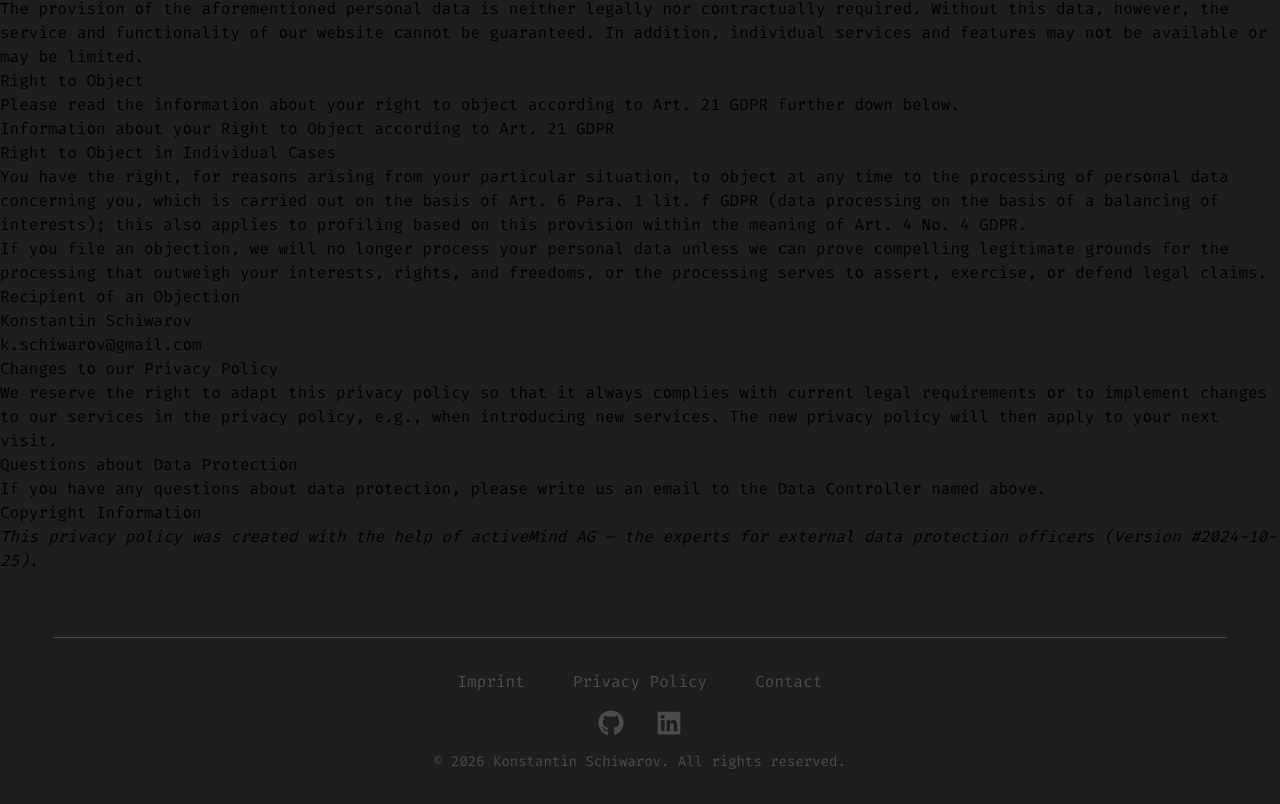
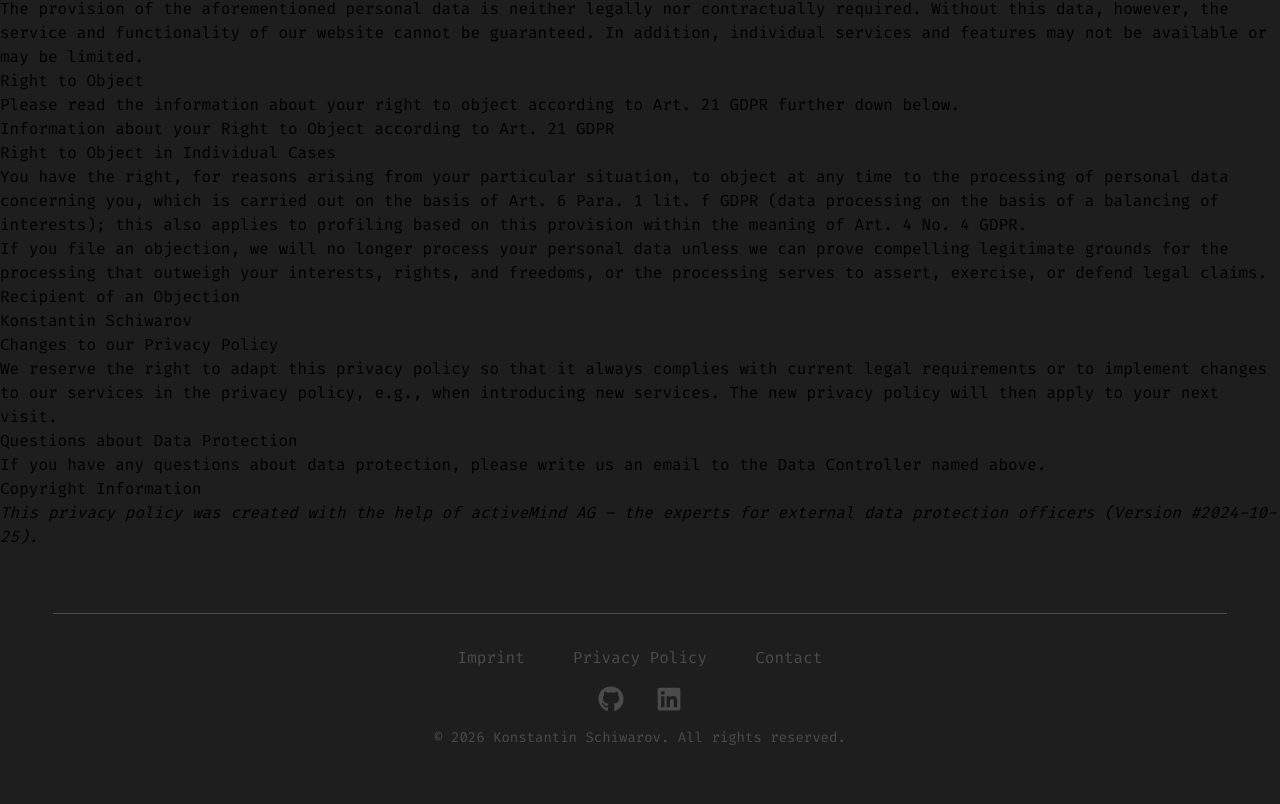
Before and after one commit to Sonic12K12/portfolio-website-nextjs, a Next.js app: page /PrivacyPolicy in a window 1280 px wide. Shown: the part 3483-4287 px from the top of the page. After the commit the page ends 4263 px from the top, so only its background shows below. Built offline with nearby package versions, Linux system fonts and the light colour scheme.

Commit message:
update email in Privacy Policy to use environment variable

```diff
--- a/src/app/PrivacyPolicy/page.js
+++ b/src/app/PrivacyPolicy/page.js
@@ -406,7 +406,7 @@ export default function PrivacyPolicy() {
         <p>
           Konstantin Schiwarov
           <br />
-          k.schiwarov@gmail.com
+          {process.env.NEXT_PUBLIC_EMAIL}
         </p>
 
         <h2>Changes to our Privacy Policy</h2>
```
